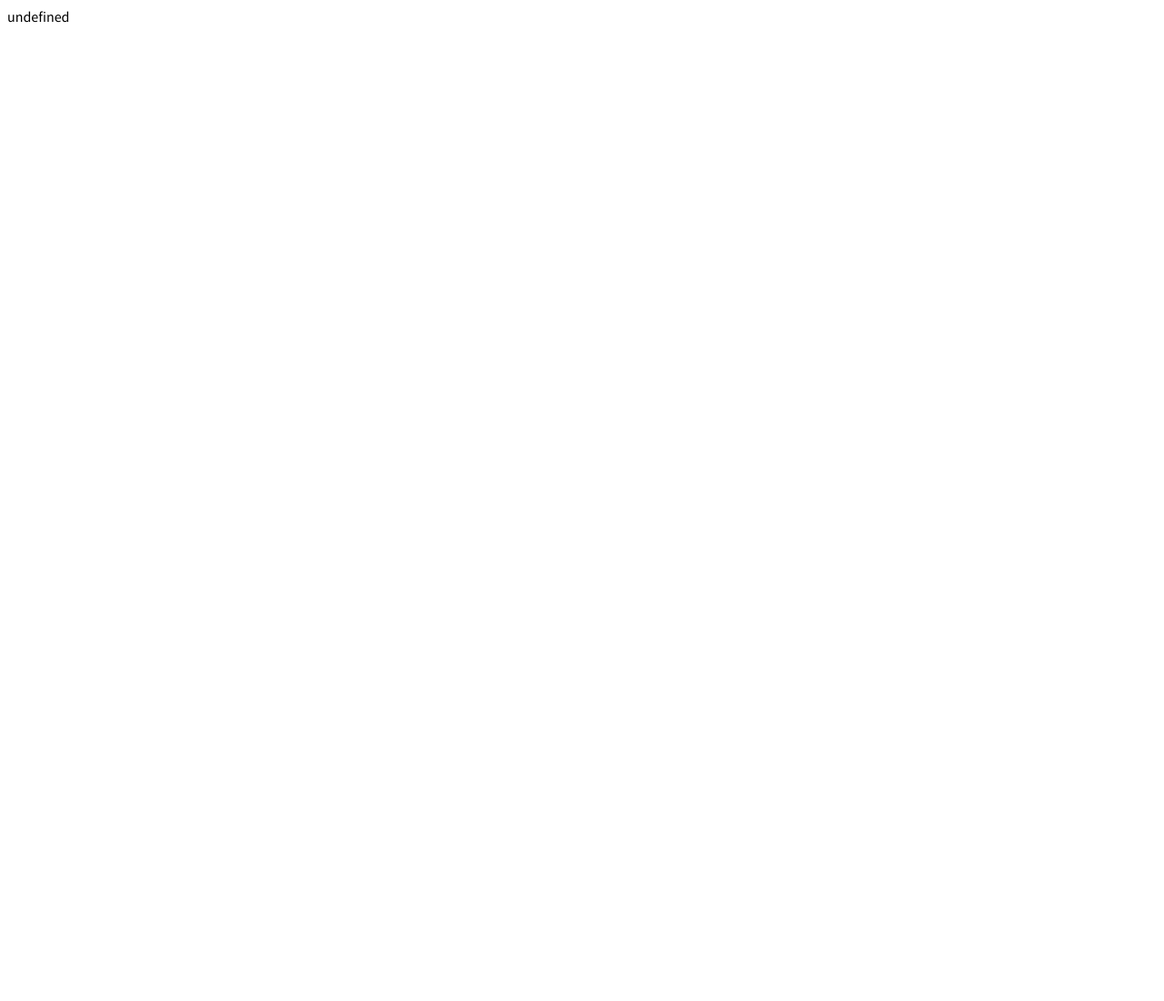
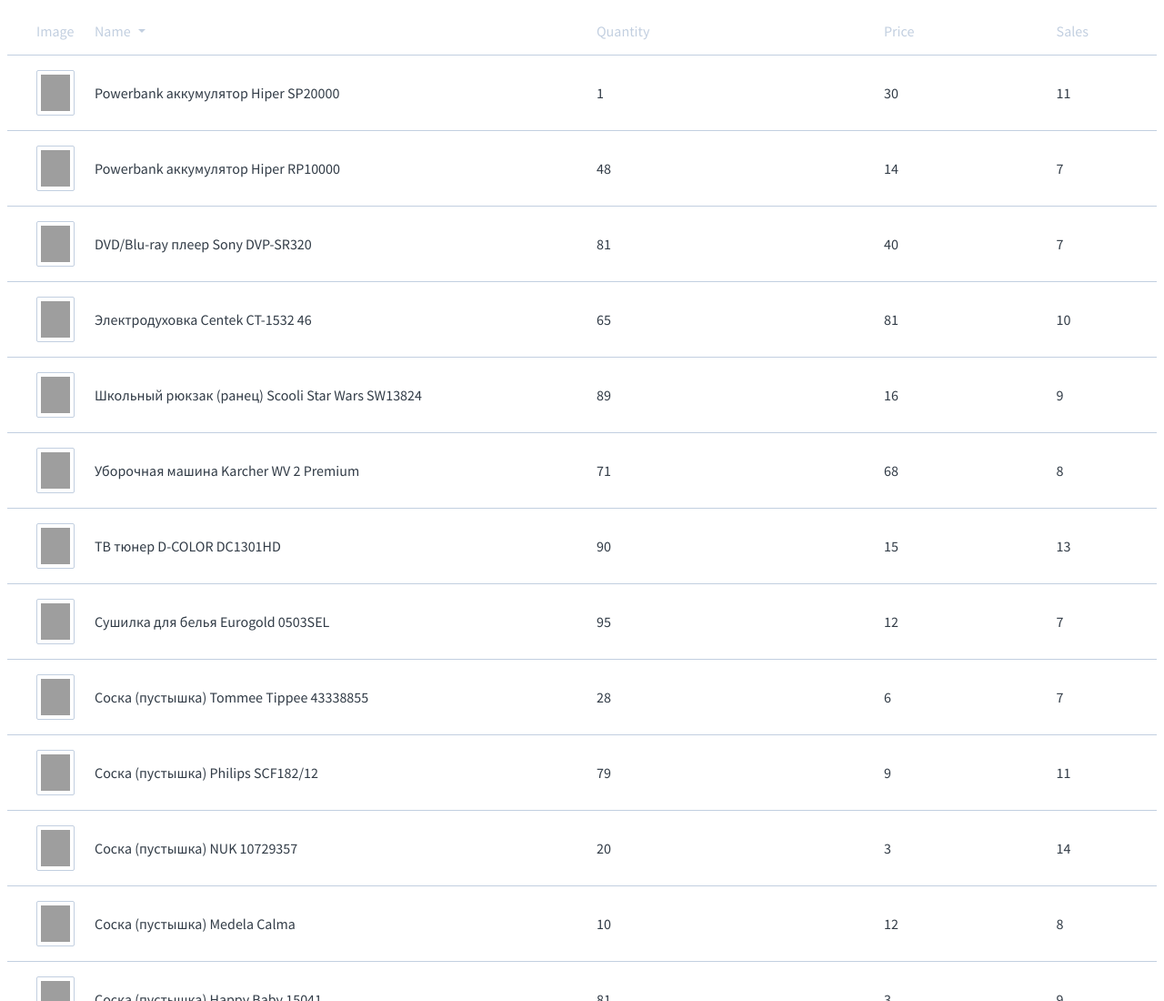
Before and after one commit to js-tasks-ru/js-20250123_georgiy-albegov, a website: page 06-events-practice/1-sortable-table-v2/index.html in a window 1280 px wide. Shown: the top 1100 px of the page at 91% size. Before the commit the page ends 800 px from the top, so only its background shows below. Drawn offline with Linux system fonts and the light colour scheme; grey boxes are pictures that could not be loaded.

Commit message:
решение задачи sortableTable v2

```diff
--- a/01-intro/1-sum/index.js
+++ b/01-intro/1-sum/index.js
@@ -6,5 +6,5 @@
  * @returns {number}
  */
 export const sum = (m, n) => {
-    return m + n;
+  return m + n;
 };
--- a/03-objects-arrays-intro-to-testing/1-create-getter/index.js
+++ b/03-objects-arrays-intro-to-testing/1-create-getter/index.js
@@ -7,7 +7,7 @@
   const fields = path.split('.');
 
   return function (obj) {
-        if (Object.keys(obj).length === 0) return undefined;
+    if (Object.keys(obj).length === 0) {return undefined;}
     return fields.reduce((acc, part) => {
       return acc && acc[part];
     }, obj);
--- a/03-objects-arrays-intro-to-testing/3-trim-symbols/index.js
+++ b/03-objects-arrays-intro-to-testing/3-trim-symbols/index.js
@@ -5,8 +5,8 @@
  * @returns {string} - the new string without extra symbols according passed size
  */
 export function trimSymbols(string, size) {
-    if (size == 0) return '';
-    if (!size) return string;
+  if (size == 0) {return '';}
+  if (!size) {return string;}
 
   let result = '';
   let count = 0;
--- a/03-objects-arrays-intro-to-testing/4-uniq/index.js
+++ b/03-objects-arrays-intro-to-testing/4-uniq/index.js
@@ -4,5 +4,5 @@
  * @returns {*[]} - the new array with uniq values
  */
 export function uniq(arr) {
-    return [...new Set(arr)];
+  return [...new Set(arr)];
 }
--- a/05-dom-document-loading/1-notification/index.js
+++ b/05-dom-document-loading/1-notification/index.js
@@ -1,7 +1,7 @@
 export default class NotificationMessage {
     static lastShownMessage;
 
-    constructor(message = '', {duration = 2000, type='success'} = {}) {
+    constructor(message = '', {duration = 2000, type = 'success'} = {}) {
       this.message = message;
       this.duration = duration;
       this.type = type;
--- a/06-events-practice/1-sortable-table-v2/index.html
+++ b/06-events-practice/1-sortable-table-v2/index.html
@@ -8,7 +8,7 @@
 <div id="root"></div>
 
 <script type="module">
-  import SortableTable from './index.js';
+  import SortableTableV2 from './index.js';
   import data from './products-data.js';
 
   const headerConfig = [
@@ -50,13 +50,28 @@
     },
   ];
 
-  const sortableTable = new SortableTable(headerConfig, {
+  const sortableTable = new SortableTableV2(headerConfig, {
     data,
     sorted: {
       id: headerConfig.find(item => item.sortable).id,
-      order: 'asc'
+      order: 'desc'
     }
   });
+
+  const { children } = sortableTable.subElements.header;
+    const [title] = children;
+
+    const pointerdown = new MouseEvent('pointerdown', {
+      bubbles: true
+    });
+
+    title.dispatchEvent(pointerdown);
+
+    const { body } = sortableTable.subElements;
+    const firstRow = body.firstElementChild;
+    const lastRow = body.lastElementChild;
+
+    console.log(firstRow, lastRow)
 
   root.append(sortableTable.element);
 </script>
--- a/06-events-practice/1-sortable-table-v2/index.js
+++ b/06-events-practice/1-sortable-table-v2/index.js
@@ -1,8 +1,68 @@
-export default class SortableTable {
+import SortableTable from '../../05-dom-document-loading/2-sortable-table-v1/index.js';
+
+export default class SortableTableV2 extends SortableTable {
   constructor(headersConfig, {
     data = [],
-    sorted = {}
+    sorted = {
+      id: headersConfig.find(item => item.sortable).id,
+      order: 'asc'
+    }
   } = {}) {
+    super(headersConfig, data);
+    this.sorted = sorted;
+    this.sort(this.sorted.id, this.sorted.order);
+    this.createArrowElement();
+    this.createListeners();
+    this.setDefaultArrow();
+  }
 
+  setDefaultArrow() {
+    const defaultHeader = this.subElements.header.querySelector(`[data-id="${this.sorted.id}"]`);
+    if (defaultHeader) {
+      defaultHeader.dataset.order = this.sorted.order;
+      defaultHeader.append(this.arrowElement);
+    }
+  }
+
+  createArrowElement() {
+    const arrowElement = document.createElement('div');
+    arrowElement.innerHTML = `
+      <span data-element="arrow" class="sortable-table__sort-arrow">
+        <span class="sort-arrow"></span>
+      </span>
+    `;
+    this.arrowElement = arrowElement.firstElementChild;
+  }
+
+  handleHeaderCellClick = (event) => {
+    const cellElement = event.target.closest('.sortable-table__cell');
+
+    if (!cellElement) {
+      return;
+    }
+
+    const sortField = cellElement.dataset.id;
+    const sortOrder = cellElement.dataset.order === 'asc' ? 'desc' : 'asc';
+    cellElement.dataset.order = sortOrder;
+
+    this.sort(sortField, sortOrder);
+
+    cellElement.append(this.arrowElement);
+  };
+
+
+  createListeners() {
+    const header = this.subElements.header;
+    header.addEventListener('click', this.handleHeaderCellClick);
+  }
+
+  destroyListeners() {
+    const header = this.subElements.header;
+    header.removeEventListener('click', this.handleHeaderCellClick);
+  }
+
+  destroy() {
+    super.destroy();
+    this.destroyListeners();
   }
 }
```
Also changed, not shown: 03-objects-arrays-intro-to-testing/2-invert-object/index.js (+4 -4 lines), 02-javascript-data-types/2-pick/index.js (indentation only), 02-javascript-data-types/3-omit/index.js (indentation only), 04-oop-basic-intro-to-dom/1-column-chart/index.js (indentation only), 05-dom-document-loading/2-sortable-table-v1/index.js (indentation only). Lines whose indentation alone changed are shown as unchanged.
